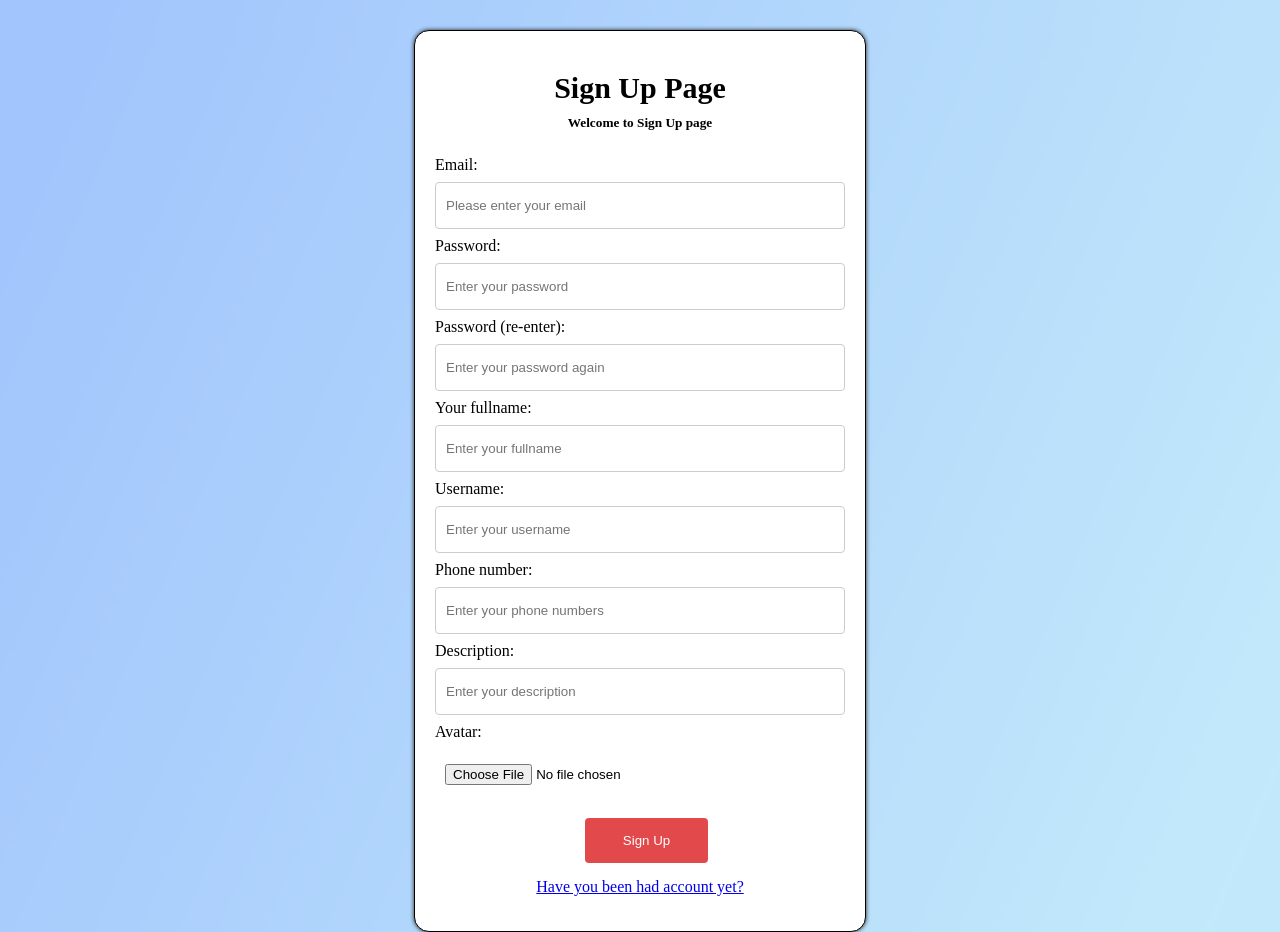
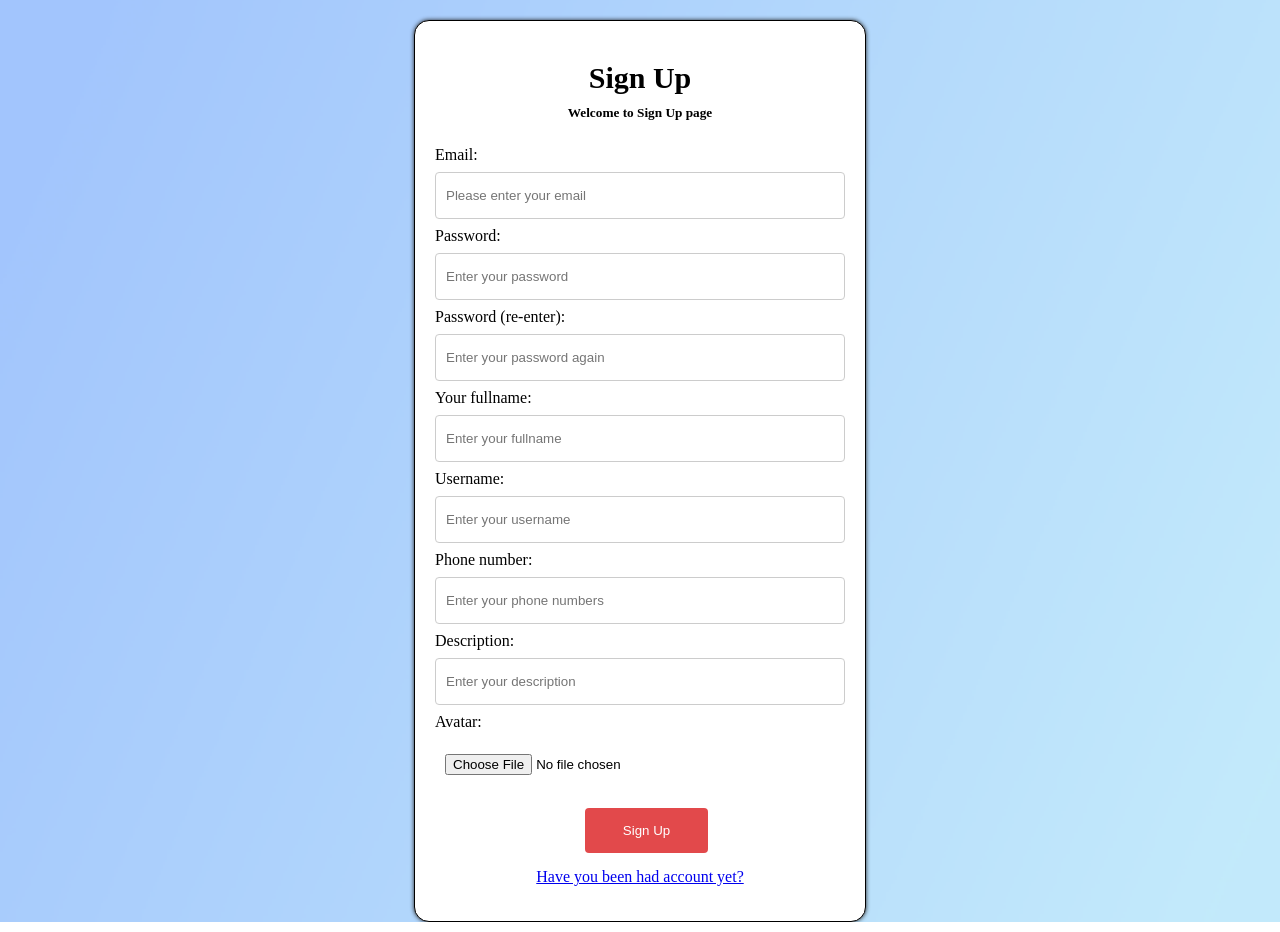
Before and after one commit to linhngoc223/Web-assignment, a PHP site: page /Login/SignUp.php in a window 1280 px wide. Run offline with PHP 8.4, Linux system fonts and the light colour scheme.

Commit message:
commit 2

```diff
--- a/Asset/css/Au.css
+++ b/Asset/css/Au.css
@@ -11,7 +11,7 @@
 
 .signup{
     margin: auto;
-    margin-top: 30px;
+    margin-top: 20px;
     width: 410px;
     height: auto;
     border: 1px solid #000000;
--- a/Login/SignIn.php
+++ b/Login/SignIn.php
@@ -24,7 +24,7 @@ session_start();
 ?>
 
     <div class="signin">
-        <h2>Sign In Page</h2>
+        <h2>Sign In</h2>
         <h5>Please enter your email and password</h5>
 
         <form method="post" action="<?php echo htmlspecialchars($_SERVER['REQUEST_URI']);?>">
--- a/Login/SignUp.php
+++ b/Login/SignUp.php
@@ -39,7 +39,7 @@ if(isset($_POST["signup"])) {
 
     <div class="signup">
         <h2>
-            Sign Up Page
+            Sign Up
         </h2>
         <h5>Welcome to Sign Up page</h5>
         <?php
```
